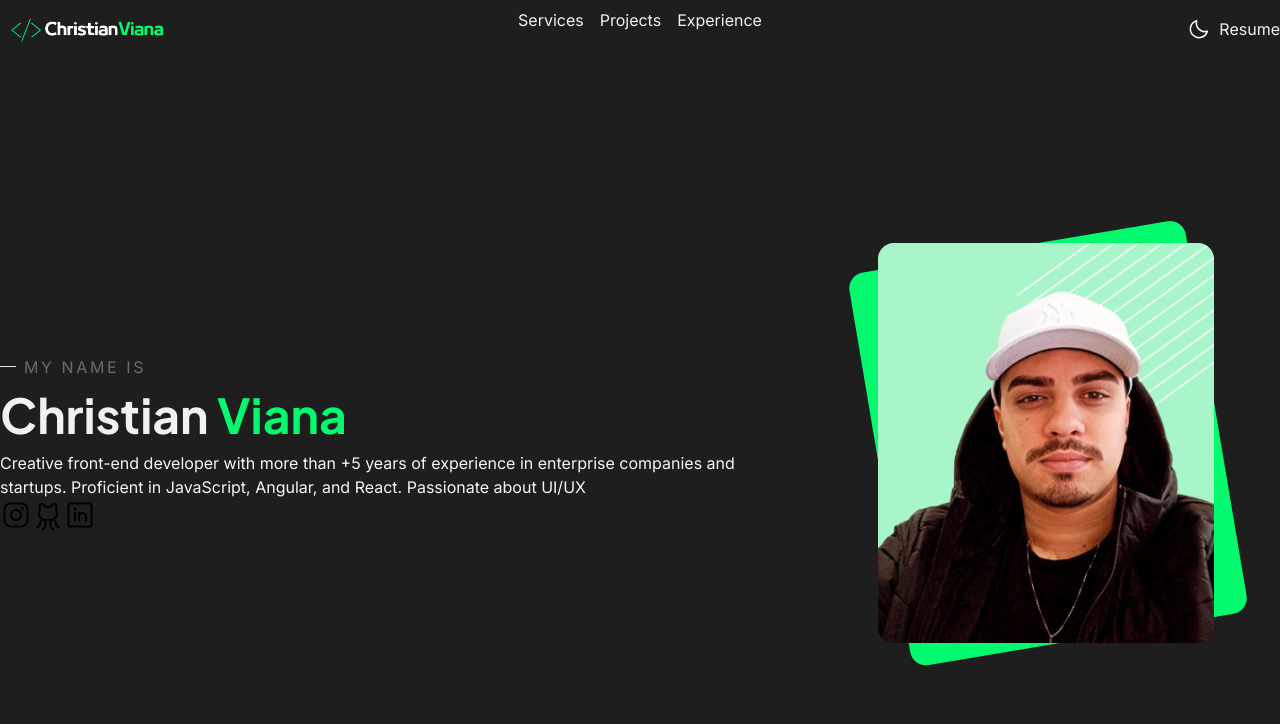
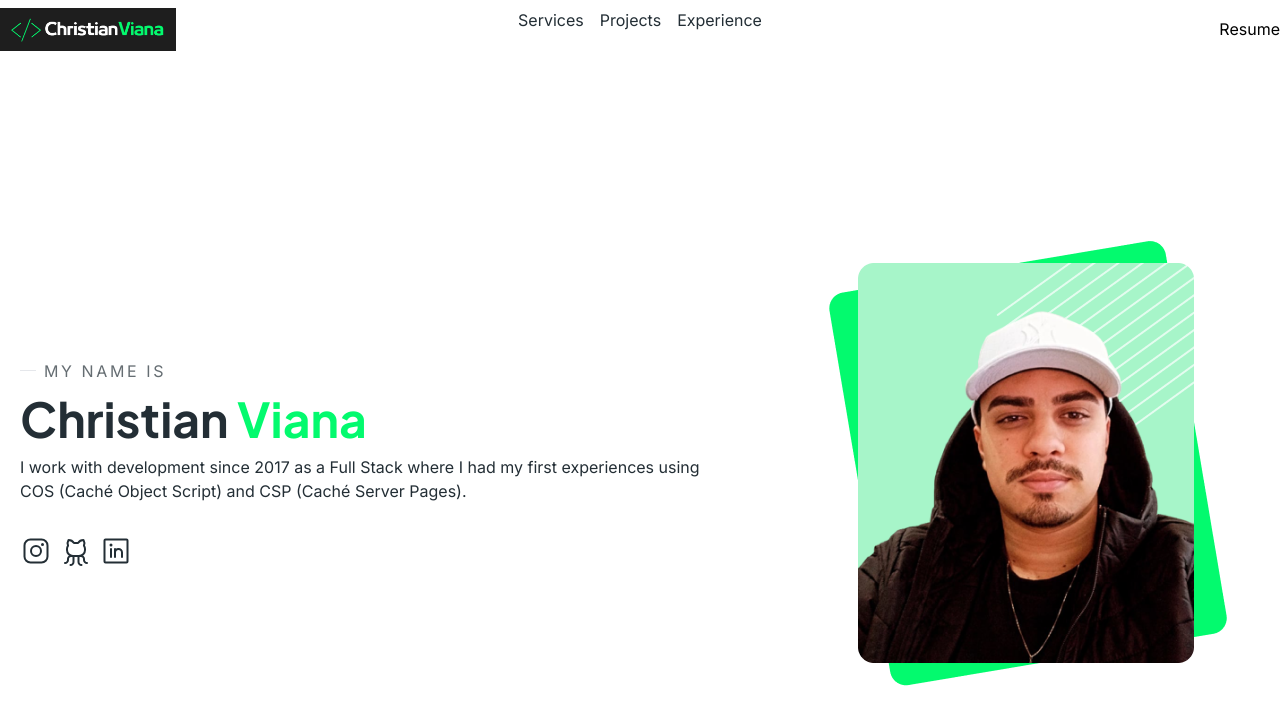
Before and after one commit to chrisviana/portifolio, a JavaScript app: page / in a window 1280 px wide. Shown: the top 724 px of the page. Built offline with nearby package versions, Linux system fonts and the light colour scheme; the HTML template or start-up script is replaced by a standard one.

Commit message:
Alterado layout

```diff
--- a/public/index.html
+++ b/public/index.html
@@ -19,7 +19,7 @@
     <link rel="manifest" href="%PUBLIC_URL%/manifest.json" />
     <title>React App</title>
   </head>
-  <body class="bg-fundo-700">
+  <body class="bg-white">
     <noscript>You need to enable JavaScript to run this app.</noscript>
     <div id="root"></div>
   </body>
--- a/src/components/About.js
+++ b/src/components/About.js
@@ -4,19 +4,23 @@ import HeroImagem from "../assets/hero-image.png";
 
 export function About() {
   return (
-    <div className="sm:flex items-center mt-36">
+    <div className="sm:flex items-center mt-36 p-5">
       <div>
         <Title title={"MY NAME IS"} />
-        <h1 className="font-plus text-fontbranca-200 text-[3rem]">Christian <span className="text-font-verde">Viana</span></h1>
-        <p className="text-[#f5f5f5]">
-          Creative front-end developer with more than +5 years of experience in
-          enterprise companies and startups. Proficient in JavaScript, Angular,
-          and React. Passionate about UI/UX
+        <h1 className="font-plus text-font-400 text-[3rem]">Christian <span className="text-font-verde">Viana</span></h1>
+        <p className="text-[#232E35]">
+        I work with development since 2017 as a Full Stack where I had my first experiences using COS (Caché Object Script) and CSP (Caché Server Pages).
         </p>
-        <div className="flex">
-          <InstagramLogo size={32} />
-          <GithubLogo size={32} />
-          <LinkedinLogo size={32} />
+        <div className="flex mt-8 gap-2">
+          <a href="/" className="hover:text-font-verde">
+            <InstagramLogo size={32} color="#232E35"  />
+          </a>
+          <a href="/">
+            <GithubLogo size={32}  color="#232E35" />
+          </a>
+          <a href="/">
+            <LinkedinLogo size={32} color="#232E35" />
+          </a>
         </div>
       </div>
 
--- a/src/components/Header.js
+++ b/src/components/Header.js
@@ -5,7 +5,7 @@ export function Header(){
         <div className='sm:grid grid-cols-3 mt-2 '>
             <img src={Logo} alt="Logo" className='w-44'/>
             <div>
-                <ul className='flex gap-4 justify-center text-font-300'>
+                <ul className='flex gap-4 justify-center text-font-400'>
                     <li>Services</li>
                     <li>Projects</li>
                     <li>Experience</li>
--- a/tailwind.config.js
+++ b/tailwind.config.js
@@ -13,7 +13,6 @@ module.exports = {
 
         font: {
           200: "#656D72",
-          300: "#F1F1F1",
           400: "#232E35",
           verde: "#03FA6E"
         },
```
